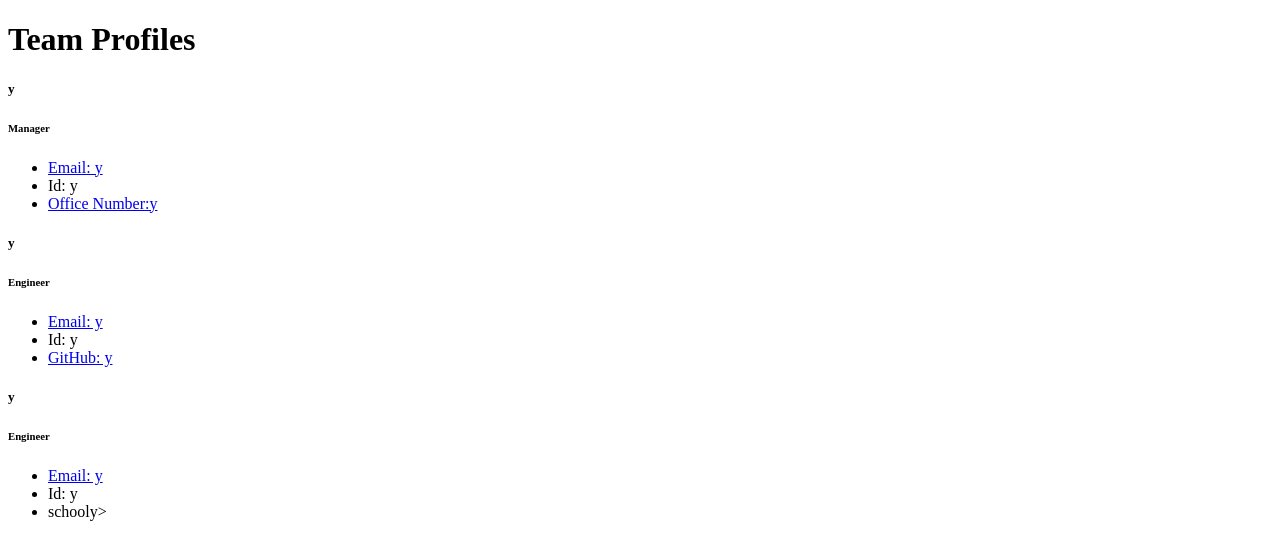
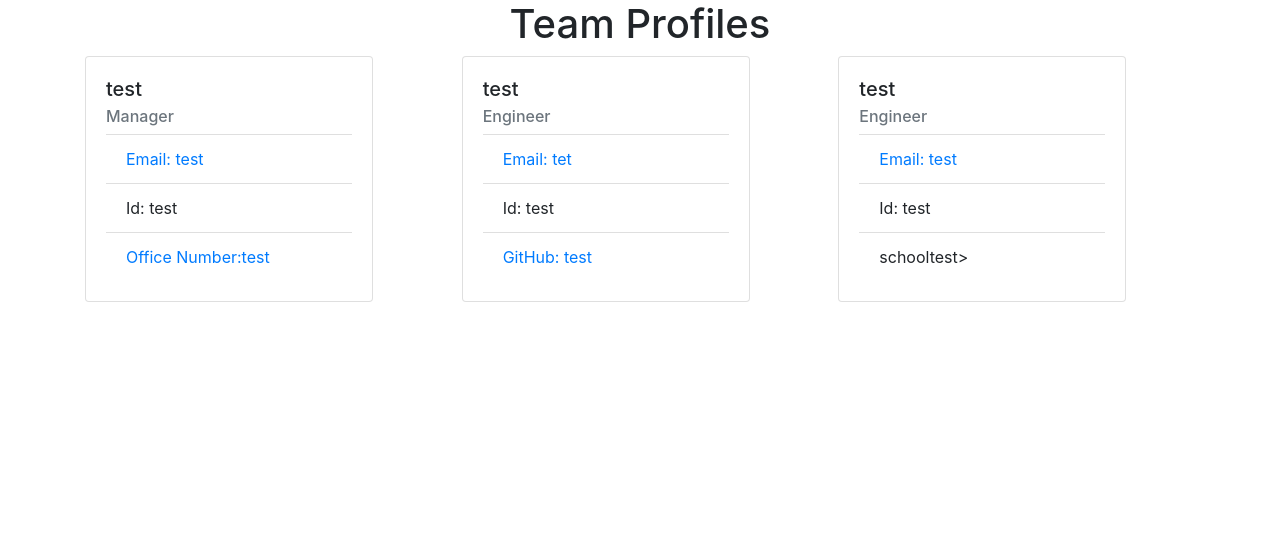
Before and after one commit to raynagweinreb/Team-Profile-Generator, a website: page profile.html in a window 1280 px wide. Drawn offline with nearby package versions, Linux system fonts and the light colour scheme.

Commit message:
fix html code

```diff
--- a/index.js
+++ b/index.js
@@ -59,7 +59,9 @@ function addEmployee(){
     const uniqueInfo= response.uniqueInfo
         if ( type === "Engineer") {
             newEmployee = new Engineer(name,id,email,uniqueInfo);
-            engineerHTML = `   <div class="card-body">
+            engineerHTML = `
+            <div class="card" style="width: 18rem;">
+            <div class="card-body">
             <h5 class="card-title">${name}</h5>
             <h6 class="card-subtitle mb-2 text-muted">Engineer</h6>
         <ul class="list-group list-group-flush">
@@ -67,6 +69,7 @@ function addEmployee(){
           <li class="list-group-item">Id: ${id}</li>
           <li class="list-group-item"><a href="https://github.com/${uniqueInfo}">GitHub: ${uniqueInfo}</a></li>
         </ul>
+      </div>
       </div>`
       fs.appendFile("profile.html",engineerHTML,(err)=>
       err ? console.error(err) : console.log("your engineer has been appended"));
@@ -74,7 +77,9 @@ function addEmployee(){
         }
         else if ( type === "Intern") {
             newEmployee = new Intern(name,id,email,uniqueInfo)
-            internHTML = `   <div class="card-body">
+            internHTML = `
+            <div class="card" style="width: 18rem;">
+            <div class="card-body">
             <h5 class="card-title">${name}</h5>
             <h6 class="card-subtitle mb-2 text-muted">Engineer</h6>
         <ul class="list-group list-group-flush">
@@ -82,6 +87,7 @@ function addEmployee(){
           <li class="list-group-item">Id: ${id}</li>
           <li class="list-group-item">school${uniqueInfo}></a></li>
         </ul>
+      </div>
       </div>`
       fs.appendFile("profile.html",internHTML,(err)=>
       err ? console.error(err) : console.log("your intern has been appended"));
@@ -113,8 +119,7 @@ if(response.addMoreEmployees===true){
     addEmployee()
 }
 else{
-    endHTML= `    <div>
-
+    endHTML= `
     </body>
     </html>`
     fs.appendFile("profile.html",endHTML,(err)=>
@@ -164,12 +169,15 @@ function getManager() {
             <meta http-equiv="X-UA-Compatible" content="IE=edge">
             <meta name="viewport" content="width=device-width, initial-scale=1.0">
             <title>Employee Profiles</title>
+            <link rel="stylesheet" href="https://stackpath.bootstrapcdn.com/bootstrap/4.3.1/css/bootstrap.min.css" integrity="sha384-ggOyR0iXCbMQv3Xipma34MD+dH/1fQ784/j6cY/iJTQUOhcWr7x9JvoRxT2MZw1T" crossorigin="anonymous">
+
         </head>
         <body>
             <div class="container">
                 <div class="text-center page-header">
                   <h1>Team Profiles</h1>
                 </div>
+                <div class="card-columns">
                 <div class="card" style="width: 18rem;">
     <div class="card-body">
         <h5 class="card-title">${name}</h5>
@@ -179,7 +187,8 @@ function getManager() {
       <li class="list-group-item">Id: ${id}</li>
       <li class="list-group-item"><a href="tel:${officeNumber}">Office Number:${officeNumber}</a></li>
     </ul>
-  </div>`
+  </div>
+  </div>   `
   fs.writeFile('profile.html',startHtml, (err)=>{
   err ? console.error(err) : console.log("Your html has started");
   })
--- a/profile.html
+++ b/profile.html
@@ -5,38 +5,47 @@
             <meta http-equiv="X-UA-Compatible" content="IE=edge">
             <meta name="viewport" content="width=device-width, initial-scale=1.0">
             <title>Employee Profiles</title>
+            <link rel="stylesheet" href="https://stackpath.bootstrapcdn.com/bootstrap/4.3.1/css/bootstrap.min.css" integrity="sha384-ggOyR0iXCbMQv3Xipma34MD+dH/1fQ784/j6cY/iJTQUOhcWr7x9JvoRxT2MZw1T" crossorigin="anonymous">
+
         </head>
         <body>
             <div class="container">
                 <div class="text-center page-header">
                   <h1>Team Profiles</h1>
                 </div>
+                <div class="card-columns">
                 <div class="card" style="width: 18rem;">
     <div class="card-body">
-        <h5 class="card-title">y</h5>
+        <h5 class="card-title">test</h5>
         <h6 class="card-subtitle mb-2 text-muted">Manager</h6>
     <ul class="list-group list-group-flush">
-      <li class="list-group-item"><a href="mailto:y" >Email: y</a></li>
-      <li class="list-group-item">Id: y</li>
-      <li class="list-group-item"><a href="tel:y">Office Number:y</a></li>
+      <li class="list-group-item"><a href="mailto:test" >Email: test</a></li>
+      <li class="list-group-item">Id: test</li>
+      <li class="list-group-item"><a href="tel:test">Office Number:test</a></li>
     </ul>
-  </div>   <div class="card-body">
-            <h5 class="card-title">y</h5>
+  </div>
+  </div>
+            <div class="card" style="width: 18rem;">
+            <div class="card-body">
+            <h5 class="card-title">test</h5>
             <h6 class="card-subtitle mb-2 text-muted">Engineer</h6>
         <ul class="list-group list-group-flush">
-          <li class="list-group-item"><a href="mailto:y" >Email: y</a></li>
-          <li class="list-group-item">Id: y</li>
-          <li class="list-group-item"><a href="https://github.com/y">GitHub: y</a></li>
+          <li class="list-group-item"><a href="mailto:tet" >Email: tet</a></li>
+          <li class="list-group-item">Id: test</li>
+          <li class="list-group-item"><a href="https://github.com/test">GitHub: test</a></li>
         </ul>
-      </div>   <div class="card-body">
-            <h5 class="card-title">y</h5>
+      </div>
+      </div>
+            <div class="card" style="width: 18rem;">
+            <div class="card-body">
+            <h5 class="card-title">test</h5>
             <h6 class="card-subtitle mb-2 text-muted">Engineer</h6>
         <ul class="list-group list-group-flush">
-          <li class="list-group-item"><a href="mailto:y" >Email: y</a></li>
-          <li class="list-group-item">Id: y</li>
-          <li class="list-group-item">schooly></a></li>
+          <li class="list-group-item"><a href="mailto:test" >Email: test</a></li>
+          <li class="list-group-item">Id: test</li>
+          <li class="list-group-item">schooltest></a></li>
         </ul>
-      </div>    <div>
-
+      </div>
+      </div>
     </body>
     </html>
```
